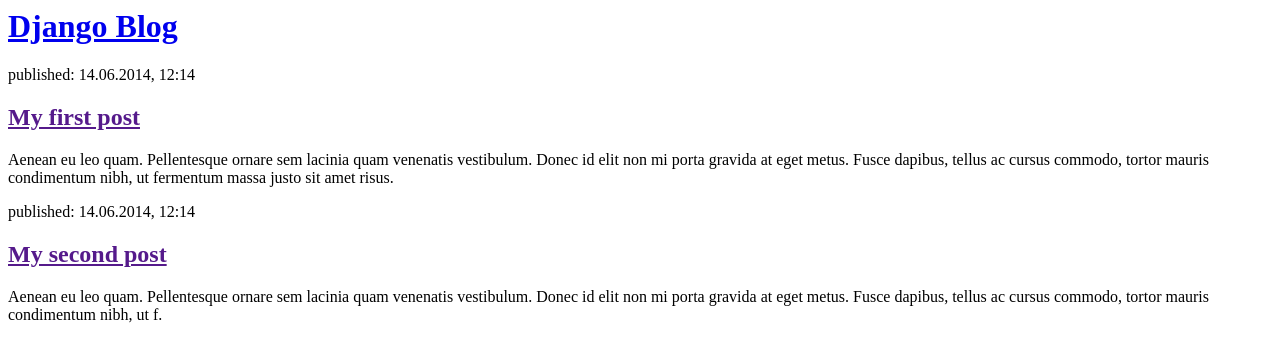
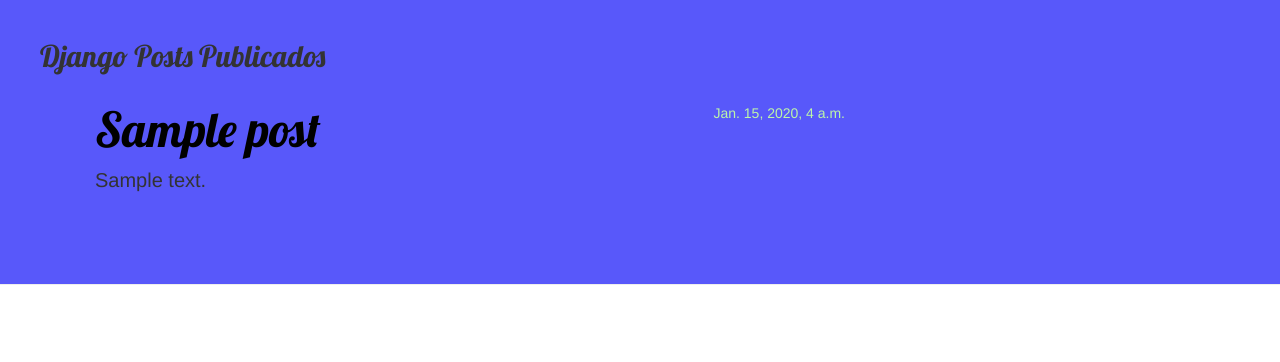
Before and after one commit to 4nt0nio/sitio-blog, a Django app: template blog/templates/blog/lista_posts.html in a window 1280 px wide. Shown: the top 362 px of the page. Run offline with Django 3.2, Linux system fonts and the light colour scheme; the template is opened without the code that fills it: values that come from a table or form of the project are taken from there, others are empty; tables that the repository leaves empty hold one stand-in row (values such as "Sample post"); some libraries are stand-ins or nearby versions.

Commit message:
Cuarto commit, agregando los post y css a la pagina

```diff
--- /dev/null
+++ b/blog/static/css/blog.css
@@ -0,0 +1,37 @@
+.page-header {
+        background-color: #5858FA;
+        margin-top: 0;
+        padding: 20px 20px 20px 40px; }
+.page-header h1, .page-header h1 a, .page-header h1 a:visited, .page-header h1 a:active {
+    color: #ffffff;
+    font-size: 36pt;
+    text-decoration: none;
+}
+.content {
+    margin-left: 40px;
+}
+h1, h2, h3, h4 {
+    font-family: 'Lobster', cursive;
+}
+.date {
+    float: right;
+    color: #BCF5A9;
+}
+.save {
+    float: right;
+}
+.post-form textarea, .post-form input {
+    width: 100%;
+}
+.top-menu, .top-menu:hover, .top-menu:visited {
+    color: #ffffff;
+    float: right;
+    font-size: 26pt;
+    margin-right: 20px;
+}
+.post {
+    margin-bottom: 70px;
+}
+.post h1 a, .post h1 a:visited {
+    color: #000000; }
+p { font-size: 20px }
--- a/blog/templates/blog/lista_posts.html
+++ b/blog/templates/blog/lista_posts.html
@@ -1,22 +1,29 @@
+{% load staticfiles %}
 <html>
     <head>
         <title>Django BLOG</title>
+        <link rel="stylesheet" href="//maxcdn.bootstrapcdn.com/bootstrap/3.2.0/css/bootstrap.min.css">
+        <link rel="stylesheet" href="//maxcdn.bootstrapcdn.com/bootstrap/3.2.0/css/bootstrap-theme.min.css">
+        <link rel="stylesheet" href="{% static "css/blog.css" %}">
+        <link href="http://fonts.googleapis.com/css?family=Lobster&subset=latin,latin-ext" rel="stylesheet" type="text/css">
     </head>
     <body>
-        <div>
-            <h1><a href="#">Django Blog</a></h1>
+        <div class="page-header">
+            <h2>Django Posts Publicados</h2>
+        <div class="content container">
+        <div class="row">
+            <div class="col-md-8">
+                {% for post in posts %}
+                    <div class="post">
+                        <div class="date">
+                            {{ post.published_date }}
+                        </div>
+                        <h1><a href="">{{ post.title }}</a></h1>
+                        <p>{{ post.text|linebreaks }}</p>
+                    </div>
+                {% endfor %}
+            </div>
         </div>
-
-        <div>
-            <p>published: 14.06.2014, 12:14</p>
-            <h2><a href="">My first post</a></h2>
-            <p>Aenean eu leo quam. Pellentesque ornare sem lacinia quam venenatis vestibulum. Donec id elit non mi porta gravida at eget metus. Fusce dapibus, tellus ac cursus commodo, tortor mauris condimentum nibh, ut fermentum massa justo sit amet risus.</p>
-        </div>
-
-        <div>
-            <p>published: 14.06.2014, 12:14</p>
-            <h2><a href="">My second post</a></h2>
-            <p>Aenean eu leo quam. Pellentesque ornare sem lacinia quam venenatis vestibulum. Donec id elit non mi porta gravida at eget metus. Fusce dapibus, tellus ac cursus commodo, tortor mauris condimentum nibh, ut f.</p>
         </div>
     </body>
 </html>
--- a/blog/views.py
+++ b/blog/views.py
@@ -1,4 +1,7 @@
 from django.shortcuts import render
+from django.utils import timezone
+from .models import Post
 
 def lista_posts(request):
-	return render(request, 'blog/lista_posts.html', {})
+	posts = Post.objects.filter(published_date__lte=timezone.now())
+	return render(request, 'blog/lista_posts.html', {'posts': posts})
```
